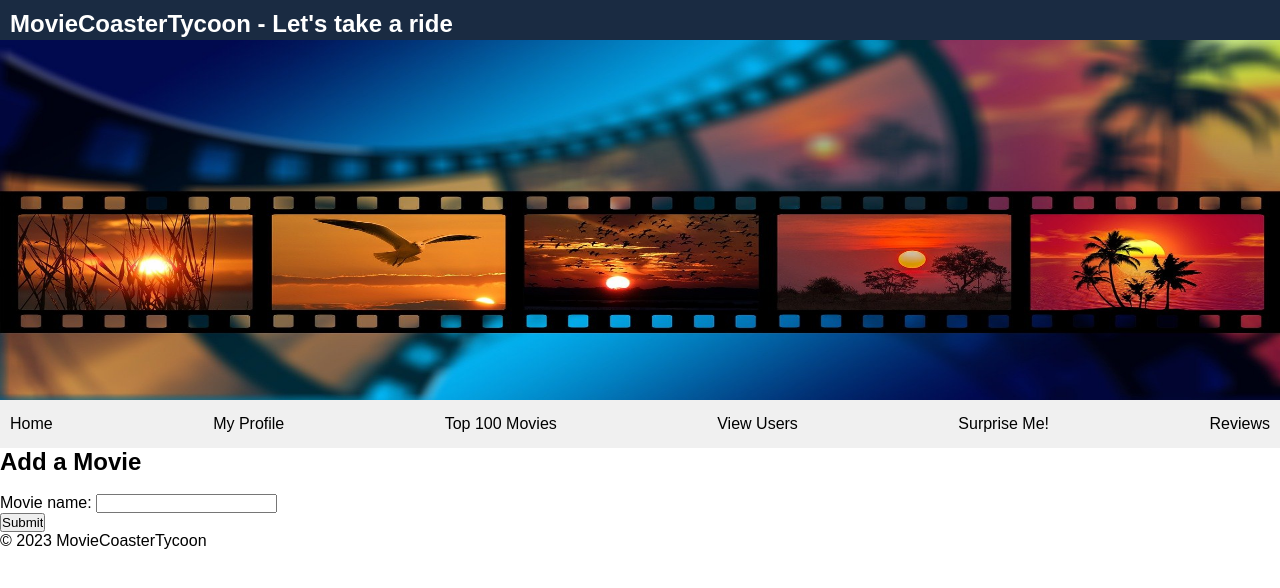
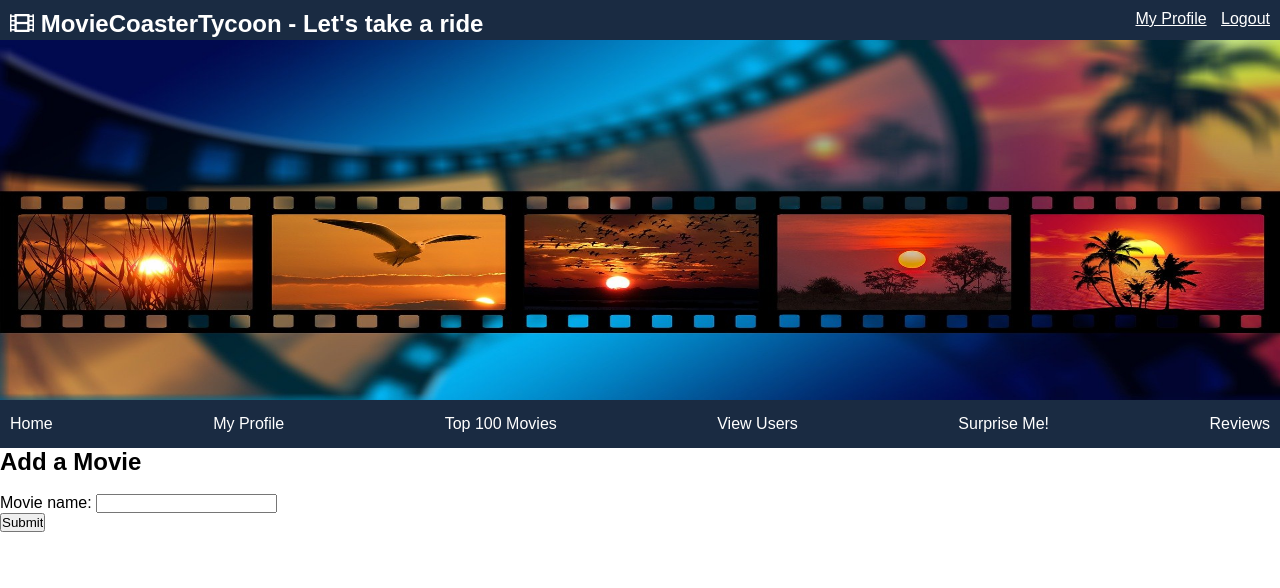
Before and after one commit to JoschuaSch/MovieWeb, a Flask app: page /add_movie in a window 1280 px wide. Shown: the top 588 px of the page. Run offline with Flask 3, Linux system fonts and the light colour scheme; the visitor is signed in with stand-in values (Sample User, id 1).

Commit message:
Css changes

```diff
--- a/static/css/style.css
+++ b/static/css/style.css
@@ -45,7 +45,7 @@ body {
 .navbar {
   display: flex;
   justify-content: space-between;
-  background-color: #f0f0f0;
+  background-color: #1a2b42;
   position: sticky;
   top: 0;
   padding: 15px 0;
@@ -53,7 +53,7 @@ body {
 
 .navbar a {
   text-decoration: none;
-  color: black;
+  color: white;
   padding: 0 10px;
 }
 
@@ -62,3 +62,14 @@ body {
   top: 0;
   width: 100%;
 }
+
+.header-links {
+  position: absolute;
+  top: 10px;
+  right: 10px;
+}
+
+.header-links a {
+  margin-left: 10px;
+  color: white;
+}
--- a/templates/base.html
+++ b/templates/base.html
@@ -3,13 +3,25 @@
 <head>
   <title>{% block title %}{% endblock %}</title>
   <link rel="stylesheet" type="text/css" href="{{ url_for('static', filename='css/style.css') }}">
+  <link rel="stylesheet" href="https://cdnjs.cloudflare.com/ajax/libs/font-awesome/5.15.3/css/all.min.css">
 </head>
 <body>
   <header class="header">
     <div class="header-image">
       <img src="{{ url_for('static', filename='images/Movie.jpg') }}" alt="Movie image">
     </div>
-    <h1 class="header-title">MovieCoasterTycoon - Let's take a ride</h1>
+    <h1 class="header-title">
+      <i class="fas fa-film"></i> MovieCoasterTycoon - Let's take a ride
+    </h1>
+    <div class="header-links">
+      {% if current_user.is_authenticated %}
+        <a href="{{ url_for('user_profile', user_id=current_user.id) }}">My Profile</a>
+        <a href="{{ url_for('logout') }}">Logout</a>
+      {% else %}
+        <a href="{{ url_for('login') }}">Login</a>
+        <a href="{{ url_for('register') }}">Register</a>
+      {% endif %}
+    </div>
     <nav class="navbar" id="navbar">
       <a href="{{ url_for('home') }}">Home</a>
       {% if current_user.is_authenticated %}
@@ -35,10 +47,6 @@
   {% block content %}
   {% endblock %}
 
-  <footer>
-    <p>© 2023 MovieCoasterTycoon</p>
-  </footer>
-
   <script src="{{ url_for('static', filename='frontend.js') }}"></script>
 </body>
 </html>
```
